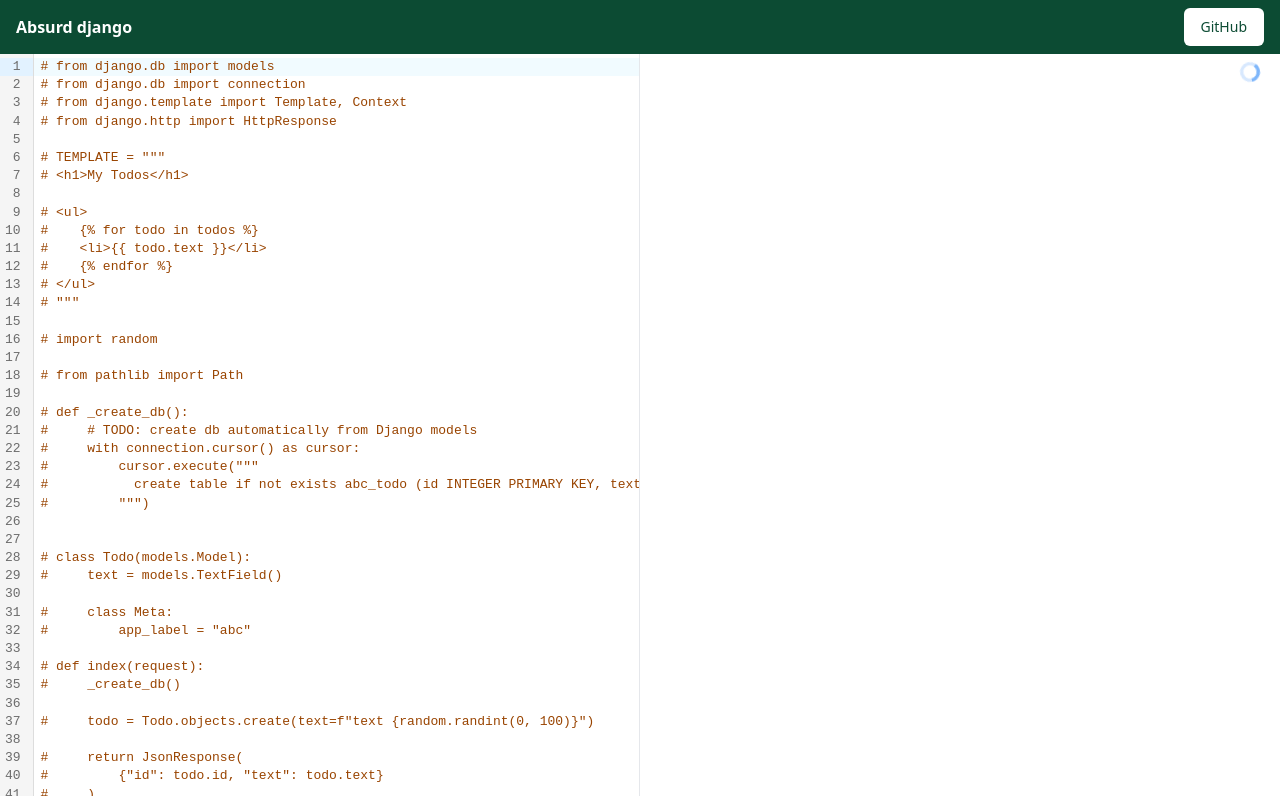
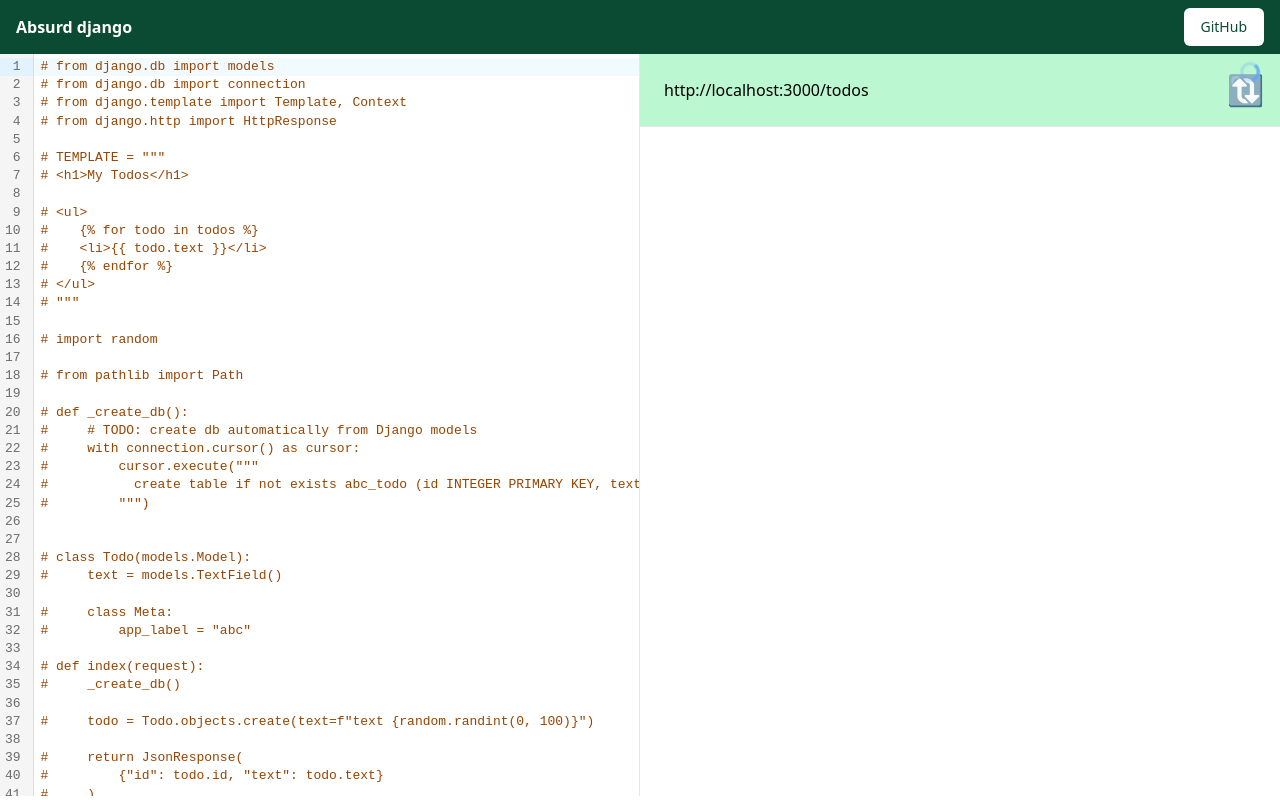
Before and after one commit to patrick91/absurd-django, a Next.js app: page / in a window 1280 px wide. Built offline with nearby package versions, Linux system fonts and the light colour scheme.

Commit message:
Add urlbar

```diff
--- a/components/editor-with-preview.tsx
+++ b/components/editor-with-preview.tsx
@@ -4,7 +4,7 @@ import { useRender } from "../components/pyodide-viz";
 
 // @ts-ignore
 import debounce from "lodash.debounce";
-import { useState, useMemo } from "react";
+import { useState, useMemo, useEffect } from "react";
 
 const DEFAULT_CODE = `
 # from django.db import models
@@ -65,16 +65,17 @@ const DEFAULT_CODE = `
 #     path("", index),
 #     path("todos", todos),
 # ]
-
-
-# browser_url = "/todos"
 `.trim();
 
 export const EditorWithPreview = ({}) => {
   const [rendering, setRendering] = useState(false);
   const [loading, setLoading] = useState(false);
 
+  const [code, setCode] = useState(DEFAULT_CODE);
+
   const [data, setData] = useState("");
+
+  const [currentUrl, setCurrentUrl] = useState("http://localhost:3000/todos");
 
   const { renderDiagram } = useRender({
     onLoadStart: () => {
@@ -84,22 +85,48 @@ export const EditorWithPreview = ({}) => {
       console.log("end");
       setLoading(false);
 
-      const data = await renderDiagram(DEFAULT_CODE);
+      const data = await renderDiagram(DEFAULT_CODE, currentUrl);
       setData(data);
     },
   });
 
   const onChange = useMemo(() => {
     return debounce(async (code: string) => {
-      console.log("doing");
+      setCode(code);
       setRendering(true);
 
-      const data = await renderDiagram(code);
+      const data = await renderDiagram(code, currentUrl);
 
       setData(data);
       setRendering(false);
     }, 100);
-  }, [renderDiagram]);
+  }, [renderDiagram, currentUrl]);
+
+  const onClick = async () => {
+    setRendering(true);
+
+    const data = await renderDiagram(code, currentUrl);
+
+    setData(data);
+    setRendering(false);
+  };
+
+  useEffect(() => {
+    if (rendering) {
+      return;
+    }
+    setRendering(true);
+
+    const data = renderDiagram(code, currentUrl).then(
+      (data) => {
+        setData(data);
+        setRendering(false);
+      },
+      (error) => {
+        console.error(error);
+      }
+    );
+  }, [currentUrl]);
 
   return (
     <div className="grid grid-cols-2">
@@ -107,8 +134,20 @@ export const EditorWithPreview = ({}) => {
         <Editor defaultCode={DEFAULT_CODE} onChange={onChange} />
       </div>
 
-      <div className="relative">
+      <div className="relative flex flex-col">
         {(loading || rendering) && <Loading />}
+
+        <div className="flex p-4 border-b bg-green-200">
+          <input
+            className="w-full p-2 bg-transparent outline-none"
+            value={currentUrl}
+            onChange={(e) => setCurrentUrl(e.target.value)}
+          />
+
+          <button className="text-3xl" onClick={onClick}>
+            🔃
+          </button>
+        </div>
 
         <iframe srcDoc={data} className="w-full h-full" />
       </div>
--- a/components/editor.tsx
+++ b/components/editor.tsx
@@ -1,6 +1,5 @@
 import CodeMirror from "@uiw/react-codemirror";
 import { python } from "@codemirror/lang-python";
-import React from "react";
 
 export const Editor = ({
   onChange,
--- a/components/pyodide-viz.tsx
+++ b/components/pyodide-viz.tsx
@@ -1,10 +1,4 @@
-import Script from "next/script";
-import { useEffect, useRef, useState } from "react";
-
-// import { renderDiagram } from "../lib/render";
-import { resources } from "../lib/resources";
-
-let renderDiagram = async (code: string) => "";
+let renderDiagram = async (code: string, url: string) => "";
 
 const PRE_CODE = `
 import os
@@ -125,7 +119,6 @@ export const useRender = ({
 
     const pyodideWorker = new Worker("/js/pyodide.worker.js");
 
-
     const callbacks: any = {};
 
     pyodideWorker.onmessage = (event) => {
@@ -156,7 +149,9 @@ export const useRender = ({
       };
     })();
 
-    renderDiagram = async (code: string) => {
+    renderDiagram = async (code: string, url: string) => {
+      code += "\n" + `browser_url = "${url}".replace("http://localhost:3000", "")`;
+
       try {
         // @ts-ignore
         const { results, error } = await asyncRun(code);
```
